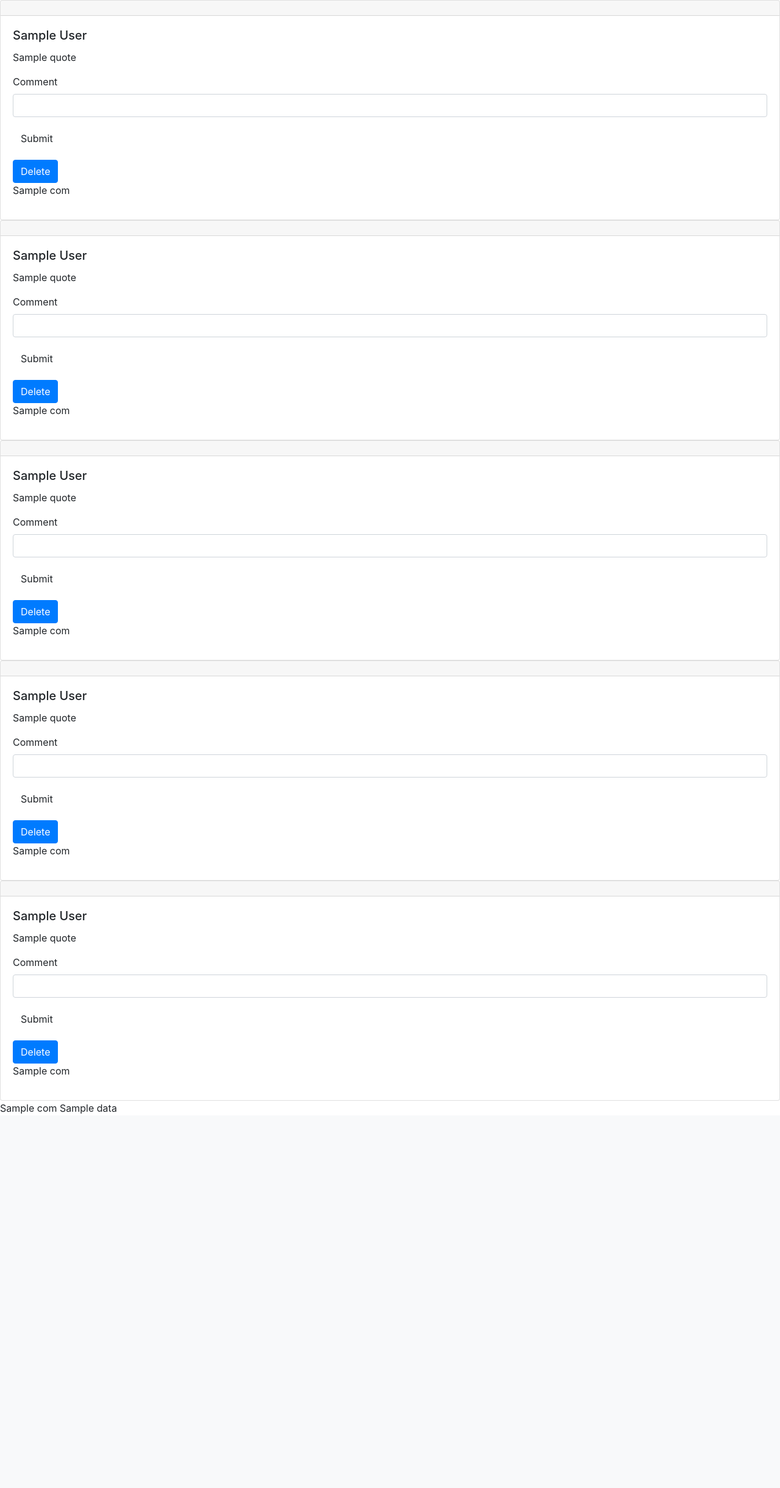
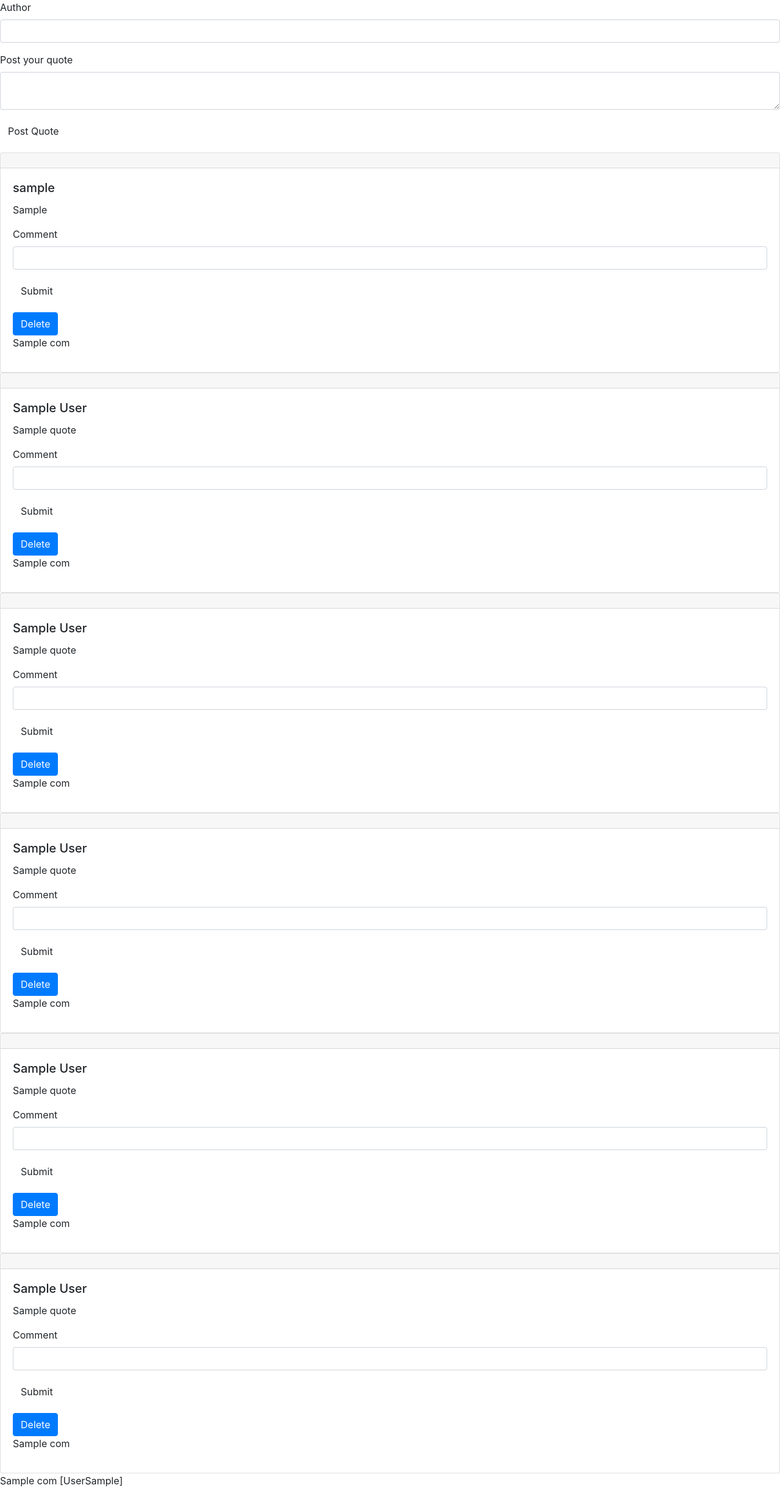
Before and after one commit to Marc-Mwangi/FIP4, a Flask app: template app/templates/index.html in a window 1280 px wide. Shown: the part 56-2496 px from the top of the page at 61% size. Before the commit the page ends 1882 px from the top, so only its background shows below. Run offline with Flask 2, Linux system fonts and the light colour scheme; tables that the repository leaves empty hold one stand-in row (values such as "Sample post"); the template is opened without the code that fills it: values that come from a table or form of the project are taken from there, most other values are stand-ins (such as "Sample title", 1, 10 or a date in 2020); some libraries are stand-ins or nearby versions.

Commit message:
Styling and setting up presentation of user quote posts

```diff
--- a/app/main/__init__.py
+++ b/app/main/__init__.py
@@ -1,3 +1,3 @@
 from flask  import Blueprint
 main = Blueprint('main',__name__)
-from . import views
+from . import views,forms
--- a/app/main/forms.py
+++ b/app/main/forms.py
@@ -8,6 +8,6 @@ class CommentForm(FlaskForm):
     submit = SubmitField('Submit')
 
 class QuoteForm(FlaskForm):
-    author = StringField('Comment', validators=[InputRequired()])
-    quote = StringField('Comment', validators=[InputRequired()])
-    submit = SubmitField('Submit')
+    author = StringField('Author',)
+    quote = TextAreaField('Post your quote', validators=[InputRequired()])
+    submit = SubmitField('Post Quote')
--- a/app/models.py
+++ b/app/models.py
@@ -40,5 +40,6 @@ class Quote(db.Model):
         quote = db.Column(db.String(255),unique = True,index = True)
         user_id = db.Column(db.Integer, db.ForeignKey('users.id'))
 
+
         def __repr__(self):
-                return f'User{self.username}'
+                return f'User{self.quote}'
--- a/app/requests.py
+++ b/app/requests.py
@@ -1,9 +1,7 @@
-
-from .models import User,Quote
 
 secret_key = None
 database_uri = None
-quotes= Quote
+
 base_url ='http://quotes.stormconsultancy.co.uk/random.json '
 
 def configure_request(app):
--- a/app/templates/index.html
+++ b/app/templates/index.html
@@ -8,6 +8,24 @@
     <nav class="navbar navbar-light bg-light">
         <span class="navbar-brand mb-0 h1">Quote Share</span>
     </nav>
+    {{wtf.quick_form(form)}}
+    {%for i in range(0,1)%}
+    <div class="card">
+        <div class="card-header">
+
+        </div>
+        <div class="card-body">
+        <h5 class="card-title">{{post[i].user.username}}</h5>
+        <p class="card-text">{{post[i].quote}}</p>
+        {{wtf.quick_form(comments)}}
+        <a href="#" class="btn btn-primary">Delete</a>
+        {% if coms[i]['coms_id'] == data[i]['id'] %}
+        <p>{{coms[i]['com']}}</p>
+        {% endif %}
+
+        </div>
+    </div>
+    {%endfor%}
 
     <!--Random Quotes-->
     {%for i in range(0,5)%}
@@ -29,6 +47,6 @@
 
     {% endfor %}
     {{coms[1][com]}}
-    {{data}}
+    {{post}}
 
 </body>
```
Also changed, not shown: app/main/views.py (+16 -4 lines).
